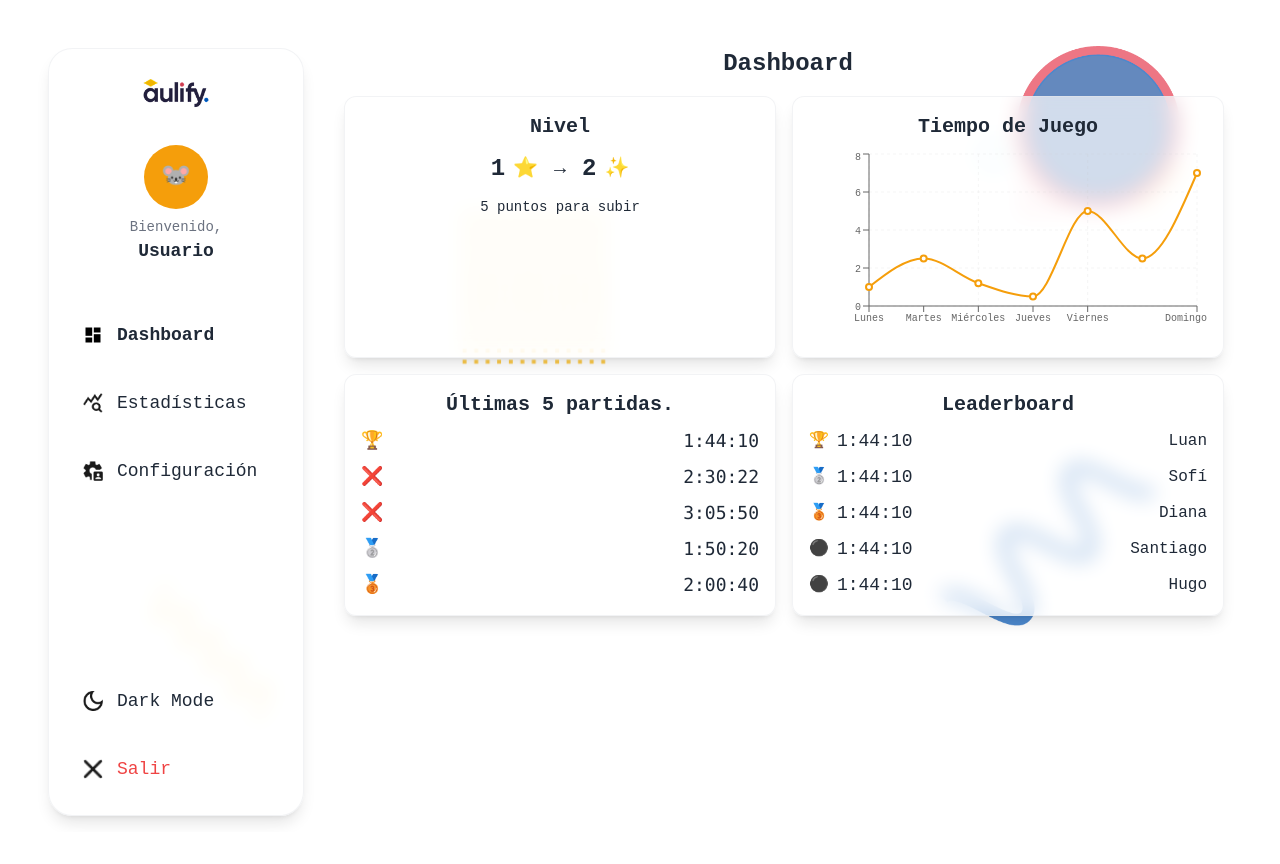
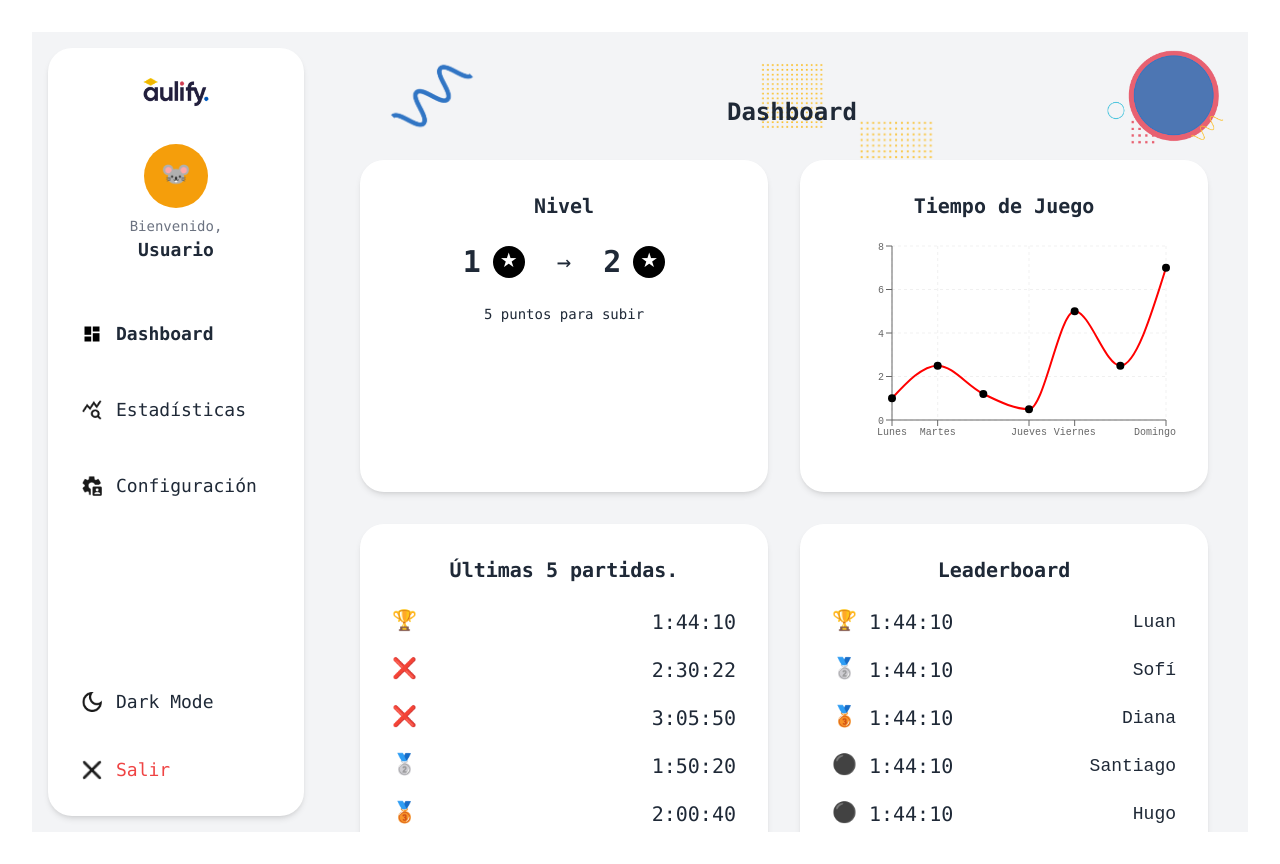
Before and after one commit to mariovital/dragons-treasure, a React (Vite) app in the folder Front/dragons-treasure/: page /dashboard in a window 1280 px wide. Built offline with nearby package versions, Linux system fonts and the light colour scheme; a web font is replaced by a local one.

Commit message:
dashboard minor changes

```diff
--- a/Front/dragons-treasure/src/pages/Dashboard.jsx
+++ b/Front/dragons-treasure/src/pages/Dashboard.jsx
@@ -50,33 +50,53 @@ const Dashboard = () => {
   const [activeTab, setActiveTab] = useState('dashboard');
 
   return (
-    <div className={`h-screen flex ${darkMode ? 'bg-black text-white' : 'bg-white text-gray-800'} relative overflow-hidden`}>
-      {/* Contenedor para elementos decorativos de fondo */}
+    <div className={`h-screen flex ${darkMode ? 'bg-gray-900 text-white' : 'bg-gray-100 text-gray-800'} relative overflow-hidden`}>
+      {/* Contenedor para elementos decorativos de fondo - reposicionados según el mockup */}
       <div className="absolute inset-0 overflow-hidden pointer-events-none">
+        {/* Franja superior con elementos decorativos */}
+        <div className="absolute top-0 left-0 w-full h-32 flex items-center justify-between px-4 z-0">
           <img
-          src={blueCircleImg}
+            src={yellowWaveImg}
             alt=""
-          className="absolute top-0 right-10 w-60 h-48 object-contain opacity-70"
+            className="w-16 h-16 object-contain opacity-80 transform -rotate-45"
           />
           <img
             src={blueWaveImg}
             alt=""
-          className="absolute bottom-40 right-20 w-60 h-64 object-contain opacity-70"
+            className="w-24 h-24 object-contain opacity-80"
           />
           <img
             src={yellowDotsImg}
             alt=""
-          className="absolute top-40 left-1/3 w-48 h-48 object-contain opacity-70"
+            className="w-20 h-20 object-contain opacity-80"
+          />
+          <img
+            src={blueCircleImg}
+            alt=""
+            className="w-32 h-32 object-contain opacity-80"
+          />
+        </div>
+
+        {/* Elementos decorativos adicionales distribuidos */}
+        <img
+          src={yellowDotsImg}
+          alt=""
+          className="absolute top-20 right-1/4 w-24 h-24 object-contain opacity-70"
+        />
+        <img
+          src={blueCircleImg}
+          alt=""
+          className="absolute top-40 right-10 w-40 h-40 object-contain opacity-60"
         />
         <img
           src={yellowWaveImg}
           alt=""
-          className="absolute bottom-20 left-20 w-48 h-48 object-contain opacity-70 transform rotate-45"
+          className="absolute bottom-20 left-1/3 w-32 h-32 object-contain opacity-70 transform rotate-90"
         />
       </div>
 
       {/* Sidebar - estilo actualizado para parecerse más al mockup de Figma */}
-      <div className={`w-64 ${darkMode ? 'bg-gray-900/80 backdrop-blur-md' : 'glass'} p-6 flex flex-col z-10 relative rounded-3xl mx-4 my-4 shadow-lg`}>
+      <div className={`w-64 ${darkMode ? 'bg-white/10 backdrop-blur-md' : 'bg-white shadow-md'} p-6 flex flex-col z-10 relative rounded-3xl mx-4 my-4`}>
         {/* Logo - usando la imagen agregada */}
         <div className="mb-8 flex justify-center">
           <div className="h-10 w-24 flex items-center justify-center">
@@ -90,25 +110,27 @@ const Dashboard = () => {
 
         {/* User welcome section - ajustado para parecerse al mockup */}
         <div className="mb-12 flex flex-col items-center text-center">
-          <div className="w-16 h-16 mb-2">
-            {/* Placeholder para la imagen del ratón con queso */}
-            <div className="w-full h-full bg-primary-yellow rounded-full flex items-center justify-center">
+          <div className="w-16 h-16 mb-2 relative">
+            {/* Círculo amarillo de fondo */}
+            <div className="w-full h-full bg-primary-yellow rounded-full absolute"></div>
+            {/* Avatar del ratón con queso como en el mockup */}
+            <div className="w-full h-full flex items-center justify-center relative">
               <span className="text-2xl">🐭</span>
             </div>
           </div>
           <div>
-            <p className="text-sm text-gray-500 dark:text-gray-400">Bienvenido,</p>
-            <p className="font-bold text-lg">Usuario</p>
+            <p className="text-sm text-gray-500 dark:text-gray-400 font-mono">Bienvenido,</p>
+            <p className="font-bold text-lg font-mono">Usuario</p>
           </div>
         </div>
 
         {/* Navigation - ajustado para parecerse al mockup */}
         <nav className="flex-1">
-          <ul className="space-y-6">
+          <ul className="space-y-8">
             <li>
               <button
                 onClick={() => setActiveTab('dashboard')}
-                className={`flex items-center w-full p-2 rounded-lg transition-colors ${
+                className={`flex items-center w-full p-2 transition-colors ${
                   activeTab === 'dashboard'
                     ? 'font-bold'
                     : 'font-normal'
@@ -117,13 +139,13 @@ const Dashboard = () => {
                 <span className="mr-3 w-6 h-6 flex items-center justify-center">
                   <img src={dashboardIcon} alt="Dashboard" className="w-5 h-5" />
                 </span>
-                <span className="text-lg">Dashboard</span>
+                <span className="text-lg font-mono">Dashboard</span>
               </button>
             </li>
             <li>
               <button
                 onClick={() => setActiveTab('statistics')}
-                className={`flex items-center w-full p-2 rounded-lg transition-colors ${
+                className={`flex items-center w-full p-2 transition-colors ${
                   activeTab === 'statistics'
                     ? 'font-bold'
                     : 'font-normal'
@@ -132,13 +154,13 @@ const Dashboard = () => {
                 <span className="mr-3 w-6 h-6 flex items-center justify-center">
                   <img src={estadisticasIcon} alt="Estadísticas" className="w-5 h-5" />
                 </span>
-                <span className="text-lg">Estadísticas</span>
+                <span className="text-lg font-mono">Estadísticas</span>
               </button>
             </li>
             <li>
               <button
                 onClick={() => setActiveTab('configuration')}
-                className={`flex items-center w-full p-2 rounded-lg transition-colors ${
+                className={`flex items-center w-full p-2 transition-colors ${
                   activeTab === 'configuration'
                     ? 'font-bold'
                     : 'font-normal'
@@ -147,7 +169,7 @@ const Dashboard = () => {
                 <span className="mr-3 w-6 h-6 flex items-center justify-center">
                   <img src={configuracionIcon} alt="Configuración" className="w-5 h-5" />
                 </span>
-                <span className="text-lg">Configuración</span>
+                <span className="text-lg font-mono">Configuración</span>
               </button>
             </li>
           </ul>
@@ -162,7 +184,7 @@ const Dashboard = () => {
             <span className="mr-3 w-6 h-6 flex items-center justify-center">
               <img src={darkModeIcon} alt="Dark Mode" className="w-5 h-5" />
             </span>
-            <span className="text-lg">Dark Mode</span>
+            <span className="text-lg font-mono">Dark Mode</span>
           </button>
           <button
             className="flex items-center w-full p-2 rounded-lg text-red-500"
@@ -170,53 +192,55 @@ const Dashboard = () => {
             <span className="mr-3 w-6 h-6 flex items-center justify-center">
               <img src={salirIcon} alt="Salir" className="w-5 h-5" />
             </span>
-            <span className="text-lg">Salir</span>
+            <span className="text-lg font-mono">Salir</span>
           </button>
         </div>
+
+        {/* ... resto del sidebar ... */}
       </div>
 
-      {/* Main content - reducido padding y espaciado */}
-      <div className="flex-1 p-4 z-10 overflow-auto">
-        <h2 className="text-2xl font-bold mb-4 ml-2">Dashboard</h2>
+      {/* Main content - ajustado para parecerse más al mockup */}
+      <div className="flex-1 p-6 z-10 overflow-auto pt-16">
+        <h2 className="text-2xl font-bold mb-8 ml-4 font-mono">Dashboard</h2>
 
-        <div className="grid grid-cols-1 md:grid-cols-2 gap-4 mx-2">
-          {/* User Level Widget - reducido padding y espaciado */}
-          <div className={`${darkMode ? 'bg-gray-900/80 backdrop-blur-md' : 'glass'} p-4 rounded-xl`}>
-            <h3 className="text-xl font-bold mb-3">Nivel</h3>
-            <div className="flex items-center justify-center space-x-4 mb-3">
+        <div className="grid grid-cols-1 md:grid-cols-2 gap-8 mx-4 max-w-screen-xl">
+          {/* User Level Widget - estilizado como en el mockup */}
+          <div className={`${darkMode ? 'bg-white/10 backdrop-blur-md' : 'bg-white'} p-8 rounded-3xl shadow-md`}>
+            <h3 className="text-xl font-bold mb-6 font-mono text-center">Nivel</h3>
+            <div className="flex items-center justify-center space-x-8 mb-6">
               <div className="flex items-center">
-                <span className="text-2xl font-bold mr-2">1</span>
-                <span className="text-xl">⭐</span>
+                <span className="text-3xl font-bold mr-3 font-mono">1</span>
+                <span className="text-xl bg-black text-white rounded-full w-8 h-8 flex items-center justify-center">★</span>
               </div>
-              <span className="text-xl">→</span>
+              <span className="text-2xl font-mono">→</span>
               <div className="flex items-center">
-                <span className="text-2xl font-bold mr-2">2</span>
-                <span className="text-xl">✨</span>
+                <span className="text-3xl font-bold mr-3 font-mono">2</span>
+                <span className="text-xl bg-black text-white rounded-full w-8 h-8 flex items-center justify-center">★</span>
               </div>
             </div>
-            <p className="text-center text-sm">5 puntos para subir</p>
+            <p className="text-center text-sm font-mono">5 puntos para subir</p>
           </div>
 
-          {/* Time Stats Graph - reducido altura */}
-          <div className={`${darkMode ? 'bg-gray-900/80 backdrop-blur-md' : 'glass'} p-4 rounded-xl`}>
-            <h3 className="text-xl font-bold mb-2">Tiempo de Juego</h3>
-            <div className="h-48">
+          {/* Time Stats Graph - ajustado para parecerse al mockup */}
+          <div className={`${darkMode ? 'bg-white/10 backdrop-blur-md' : 'bg-white'} p-8 rounded-3xl shadow-md`}>
+            <h3 className="text-xl font-bold mb-4 font-mono">Tiempo de Juego</h3>
+            <div className="h-56">
               <ResponsiveContainer width="100%" height="100%">
                 <LineChart
                   data={timeData}
-                  margin={{ top: 5, right: 10, left: 0, bottom: 5 }}
+                  margin={{ top: 10, right: 10, left: 0, bottom: 10 }}
                 >
-                  <CartesianGrid strokeDasharray="3 3" opacity={0.2} />
+                  <CartesianGrid strokeDasharray="3 3" opacity={0.3} />
                   <XAxis dataKey="day" tick={{fontSize: 10}} />
                   <YAxis tick={{fontSize: 10}} />
                   <Tooltip />
                   <Line
                     type="monotone"
                     dataKey="hours"
-                    stroke="#F59E0B"
+                    stroke="#FF0000"
                     strokeWidth={2}
-                    dot={{ r: 3 }}
-                    activeDot={{ r: 5 }}
+                    dot={{ r: 4, fill: "#000000", strokeWidth: 0 }}
+                    activeDot={{ r: 6 }}
                     isAnimationActive={true}
                   />
                 </LineChart>
@@ -224,30 +248,30 @@ const Dashboard = () => {
             </div>
           </div>
 
-          {/* Recent Games Widget - reducido espaciado */}
-          <div className={`${darkMode ? 'bg-gray-900/80 backdrop-blur-md' : 'glass'} p-4 rounded-xl`}>
-            <h3 className="text-xl font-bold mb-2">Últimas 5 partidas.</h3>
-            <ul className="space-y-2">
+          {/* Recent Games Widget - ajustado para parecerse al mockup */}
+          <div className={`${darkMode ? 'bg-white/10 backdrop-blur-md' : 'bg-white'} p-8 rounded-3xl shadow-md`}>
+            <h3 className="text-xl font-bold mb-6 font-mono text-center">Últimas 5 partidas.</h3>
+            <ul className="space-y-5">
               {recentGames.map((game, index) => (
                 <li key={index} className="flex justify-between items-center">
-                  <span className="text-lg">{game.status}</span>
-                  <span className="text-lg font-mono">{game.time}</span>
+                  <span className="text-xl">{game.status}</span>
+                  <span className="text-xl font-mono">{game.time}</span>
                 </li>
               ))}
             </ul>
           </div>
 
-          {/* Leaderboard Widget - reducido espaciado */}
-          <div className={`${darkMode ? 'bg-gray-900/80 backdrop-blur-md' : 'glass'} p-4 rounded-xl`}>
-            <h3 className="text-xl font-bold mb-2">Leaderboard</h3>
-            <ul className="space-y-2">
+          {/* Leaderboard Widget - ajustado para parecerse al mockup */}
+          <div className={`${darkMode ? 'bg-white/10 backdrop-blur-md' : 'bg-white'} p-8 rounded-3xl shadow-md`}>
+            <h3 className="text-xl font-bold mb-6 font-mono text-center">Leaderboard</h3>
+            <ul className="space-y-5">
               {leaderboardData.map((player, index) => (
                 <li key={index} className="flex justify-between items-center">
                   <div className="flex items-center">
-                    <span className="mr-2">{player.medal}</span>
-                    <span className="text-lg">{player.time}</span>
+                    <span className="mr-3 text-xl">{player.medal}</span>
+                    <span className="text-xl font-mono">{player.time}</span>
                   </div>
-                  <span className="font-medium">{player.name}</span>
+                  <span className="font-medium text-lg">{player.name}</span>
                 </li>
               ))}
             </ul>
```
Also changed, not shown: 2 other files (tests, documents, lock files or other folders). Lines whose indentation alone changed are shown as unchanged.
